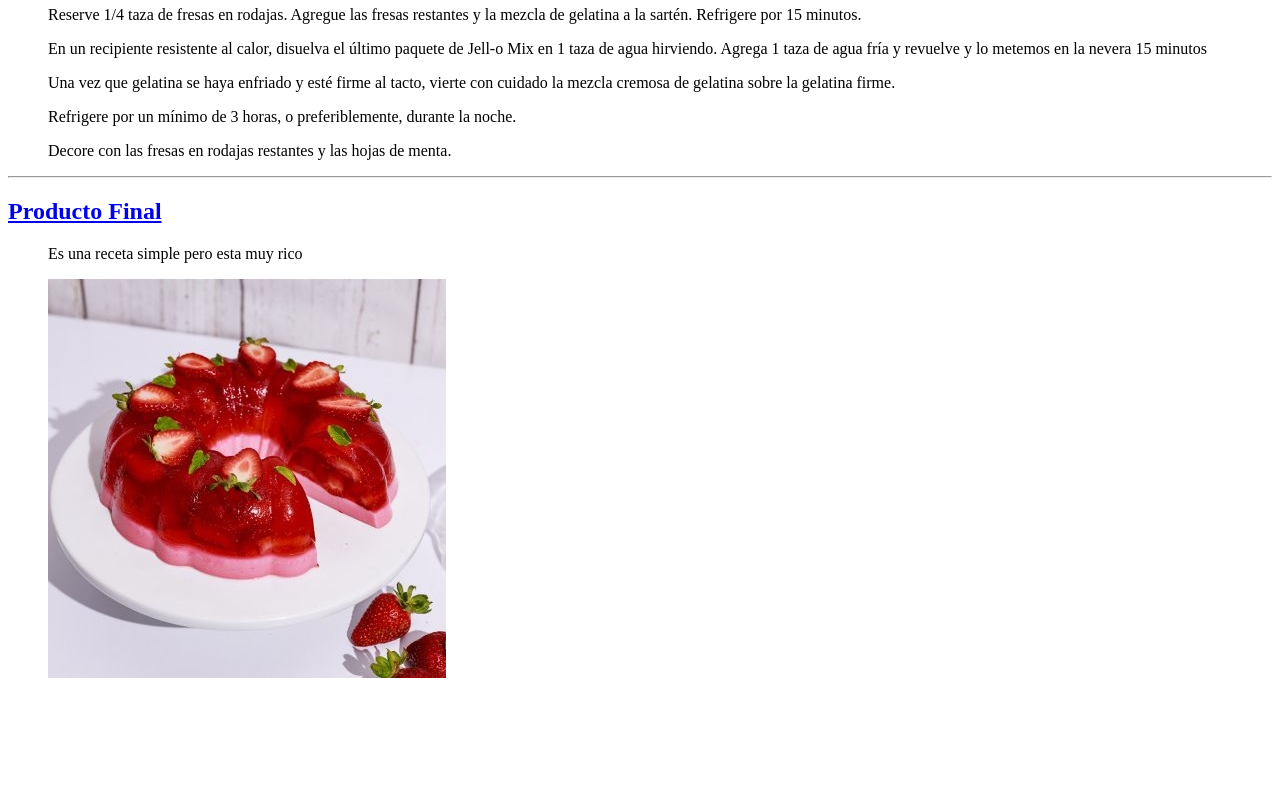
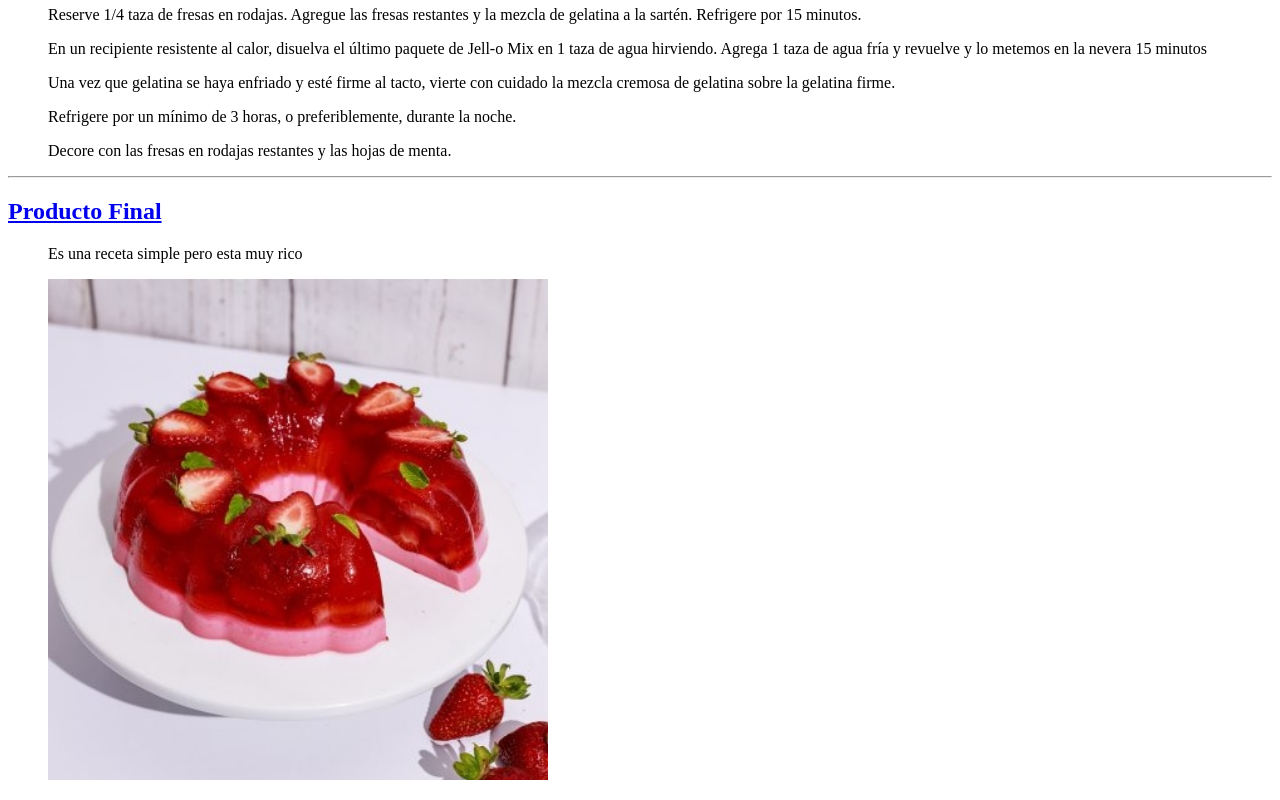
Before and after one commit to kuromazin/ASIX1-0373-AE2-Mi-menu-saludable-AmadorIker, a plain HTML site: page dishes/Dessert/index.html in a window 1280 px wide. Shown: the part 656-1456 px from the top of the page. Before the commit the page ends 1354 px from the top, so only its background shows below. Drawn offline with Linux system fonts and the light colour scheme.

Commit message:
Update index.html

```diff
--- a/dishes/Dessert/index.html
+++ b/dishes/Dessert/index.html
@@ -50,7 +50,7 @@
     <section id="almejas">
         <a href="#indice"><h2>Producto Final</h2></a>
         <ol>Es una receta simple pero esta muy rico</ol>
-        <ol><img src="../../img/Postre/Sin título.jpg" alt=""></ol>
+        <ol><img src="../../img/Postre/Sin título.jpg" alt="" width="500px"></ol>
     </section>
 </body>
 </html>
```
